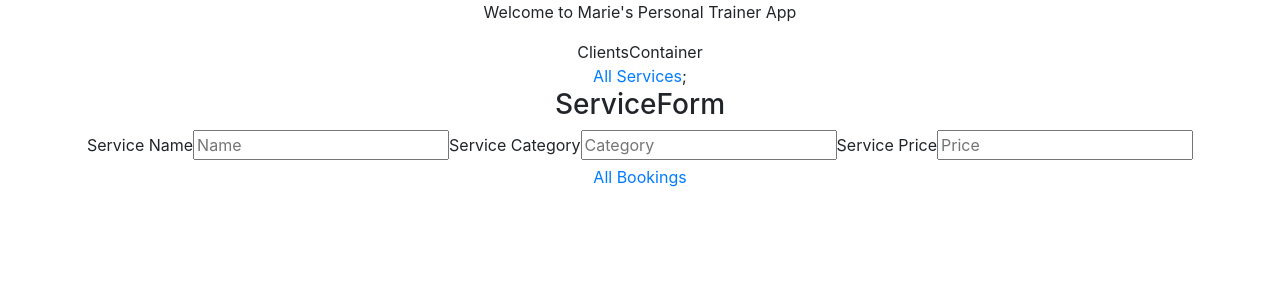
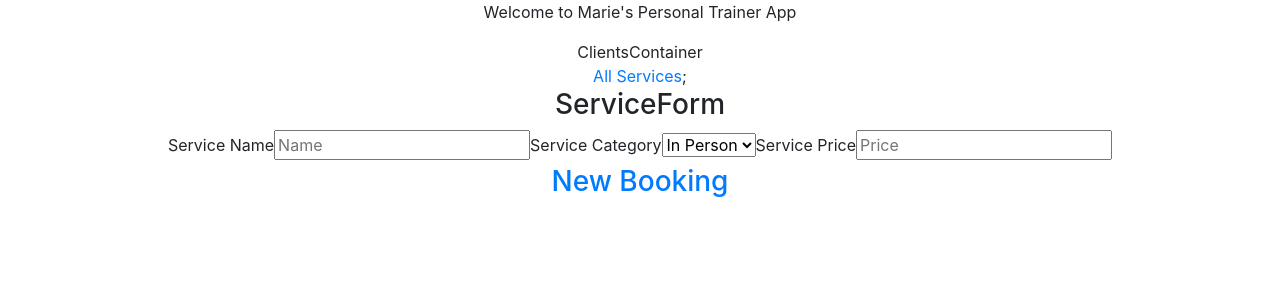
Before and after one commit to Marie-Burns22/trainer-frontend, a React (Create React App) app: page /services/new in a window 1280 px wide. Shown: the top 300 px of the page. Built offline with nearby package versions, Linux system fonts and the light colour scheme; no server answers.

Commit message:
Remove extra code from bookings.  Add default state for service form drop down. Add drop down for service category.

```diff
--- a/src/components/bookingComponents/Booking.js
+++ b/src/components/bookingComponents/Booking.js
@@ -3,8 +3,8 @@ import React from 'react';
 const Booking = (props) => {
     return(
         <div>
-            <h3> Booking Functional Component</h3>
-            <p>The booking day is: {props.booking.attributes.day}</p>
+            <h3> Your Booking for:  Name of Service will go here</h3>
+            <p> Is on: {props.booking.attributes.day} at {props.booking.attributes.time}</p>
         </div>
     )
 }
--- a/src/components/bookingComponents/Bookings.js
+++ b/src/components/bookingComponents/Bookings.js
@@ -1,13 +1,15 @@
-import React from 'react';
-import Booking from './Booking';
+// This component may not be necessary.  Do not need a list of all bookings. Just need access to bookings by client.
 
-const Bookings = (props) => {
-    return(
-        <div>
-            <h3>Bookings</h3>
-            {props.bookings.map(booking => <li key={booking.id}> {booking.attributes.day} <Booking booking={booking}/></li>)}
-        </div>
-    )
-}
+// import React from 'react';
+// import Booking from './Booking';
 
-export default Bookings
+// const Bookings = (props) => {
+//     return(
+//         <div>
+//             <h3>Bookings</h3>
+//             {props.bookings.map(booking => <li key={booking.id}> {booking.attributes.day} <Booking booking={booking}/></li>)}
+//         </div>
+//     )
+// }
+
+// export default Bookings
--- a/src/components/serviceComponents/ServiceForm.js
+++ b/src/components/serviceComponents/ServiceForm.js
@@ -4,7 +4,7 @@ class ServiceForm extends React.Component {
 
     state = {
         name: '',
-        category: '',
+        category: 'In Person',
         price: '',
 
     }
@@ -32,7 +32,10 @@ class ServiceForm extends React.Component {
                     <input type='text' name='name' placeholder="Name" value={this.state.name} onChange={this.handleChange}/>
 
                     <label>Service Category</label>
-                    <input type="text" name="category" placeholder="Category" value={this.state.category} onChange={this.handleChange}/>
+                    <select name="category" placeholder="Category" value={this.state.category} onChange={this.handleChange}>
+                        <option>In Person</option>
+                        <option>Online</option>
+                    </select>
 
                     <label>Service Price</label>
                     <input type='text' name="price" placeholder="Price" value={this.state.price} onChange={this.handleChange}/>
--- a/src/containers/BookingsContainer.js
+++ b/src/containers/BookingsContainer.js
@@ -3,8 +3,8 @@ import { connect } from "react-redux";
 import {Route, Switch, NavLink} from 'react-router-dom';
 
 import BookingForm from '../components/bookingComponents/BookingForm'
-import Bookings from '../components/bookingComponents/Bookings';
-import Booking from '../components/bookingComponents/Booking'
+// import Bookings from '../components/bookingComponents/Bookings';
+// import Booking from '../components/bookingComponents/Booking'
 import {fetchBookings} from '../actions/bookingActions'
 import {addBooking} from '../actions/bookingActions'
 
@@ -18,10 +18,10 @@ class BookingsContainer extends React.Component {
         return (
             <div className="BookingsContainer">
                 <div className="navBar">
-                    <NavLink to="/bookings">All Bookings</NavLink>
+                    <h3> <NavLink to="/bookings/new">New Booking</NavLink> </h3>
                 </div>
                 <Switch>
-                    <Route exact path='/bookings' render={routerprops => <Bookings {...routerprops} bookings={this.props.bookings} />} />
+                    {/* <Route exact path='/bookings' render={routerprops => <Bookings {...routerprops} bookings={this.props.bookings} />} /> */}
                     <Route exact path='/bookings/new' render={() => <BookingForm addBooking={this.props.addBooking} />} />
                 </Switch>
             </div>
```
